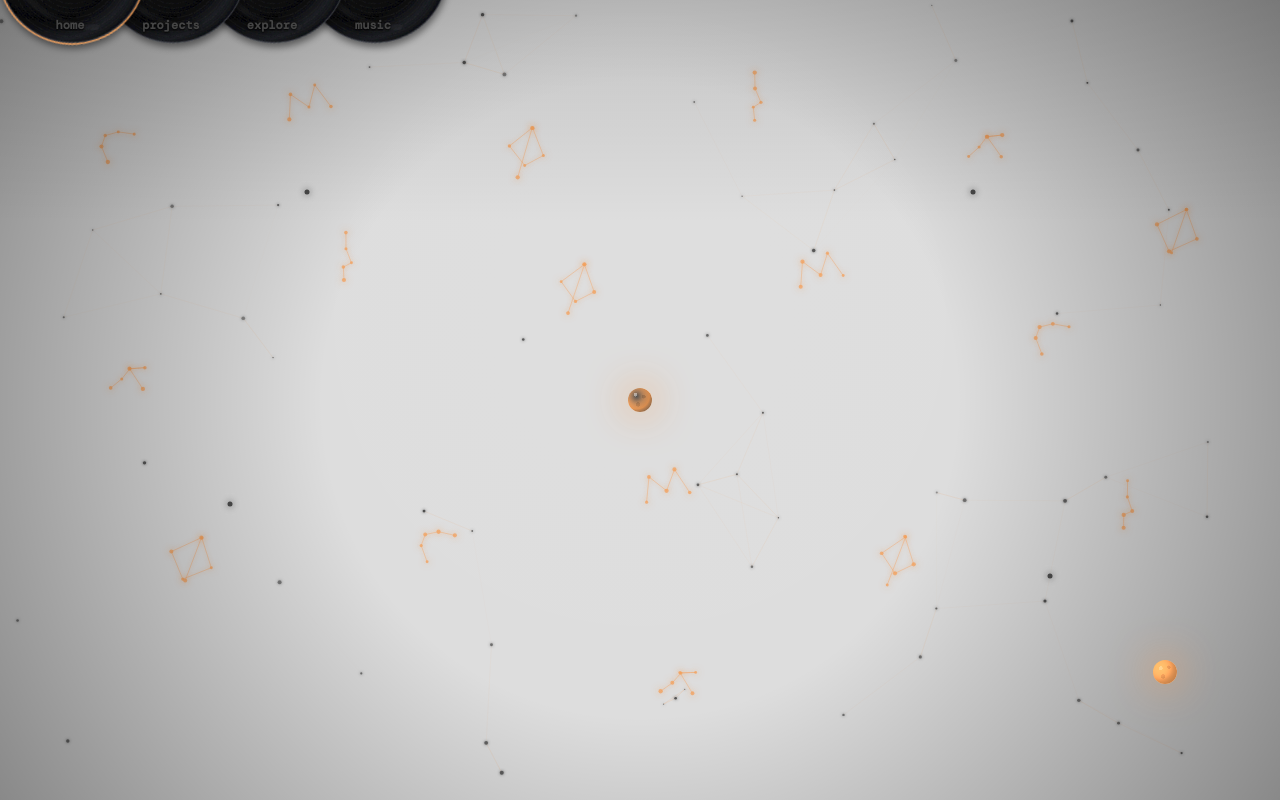
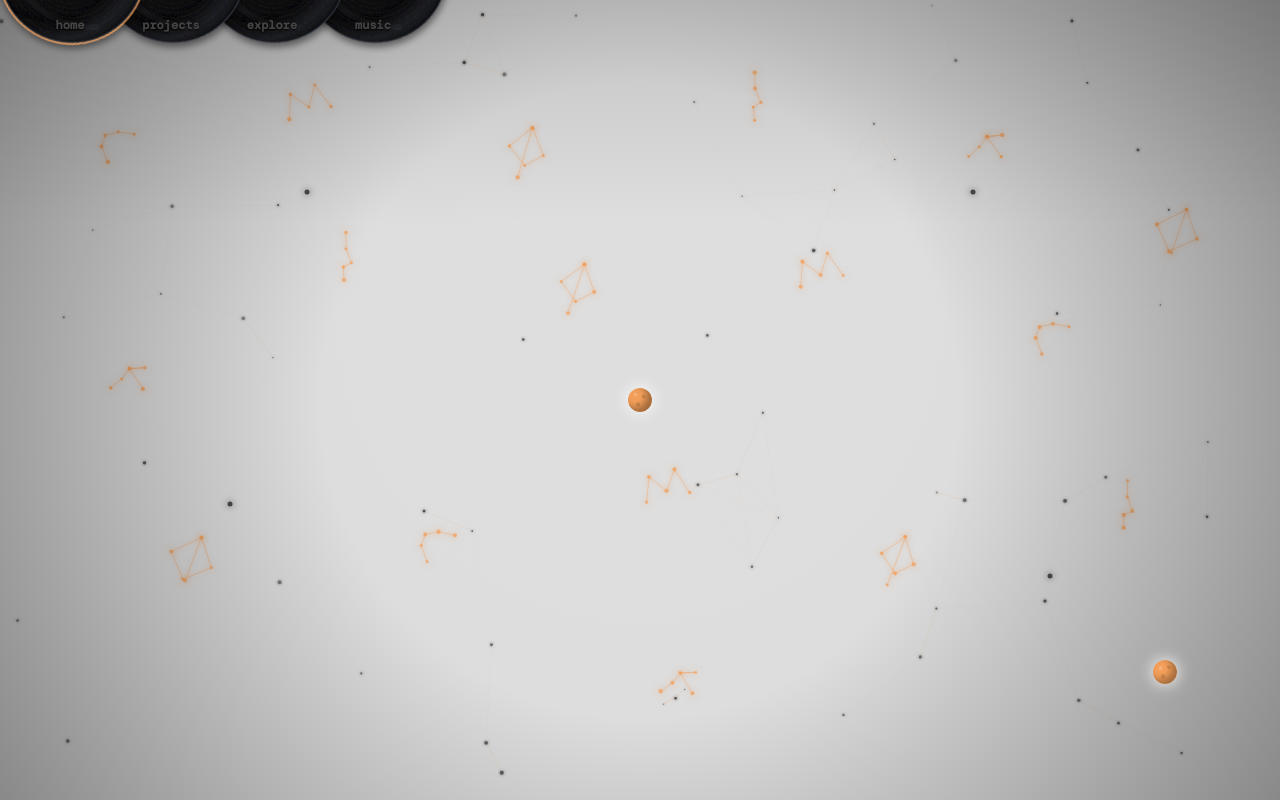
Before and after one commit to youngclaus/weidenfeller, a Next.js app: page / in a window 1280 px wide. Built offline with nearby package versions, Linux system fonts and the light colour scheme; a web font is replaced by a local one.

Commit message:
Correct celestial theme color and glow behavior
* fix theme glow filter

* fix: use c3 surface and theme glow for moon

* fix: use c3 surface and theme glow for planet

* fix: use theme glow color on explore hover

* chore: keep explore glow change narrowly scoped

```diff
--- a/components/About/ImageContainer.tsx
+++ b/components/About/ImageContainer.tsx
@@ -2,7 +2,7 @@ import styled, { css } from 'styled-components';
 import { useRef, useEffect, useState } from 'react';
 import { getObjectsWithState, ObjectWithState } from '../BlueprintMenu/blueprints';
 import { useTheme } from '../Theme/ThemeContext';
-import { getExploreGlowFilter } from '../Theme/exploreGlow';
+import { getThemeGlowFilter } from '../Theme/exploreGlow';
 import InventoryButton from './InventoryButton';
 import InventoryManager from '../../components/BlueprintMenu/InventoryManager';
 
@@ -215,7 +215,7 @@ const GlowImage = styled.img<{ $active: boolean }>`
   &:hover {
     ${({ $active, theme }) =>
       $active
-        ? css`filter: ${getExploreGlowFilter(theme.c3)};`
+        ? css`filter: ${getThemeGlowFilter(theme.glow, 20)};`
         : css`filter: brightness(0) drop-shadow(0 0 12px ${theme.c4});`}
   }
 `;
--- a/components/Index/FeaturedStars.tsx
+++ b/components/Index/FeaturedStars.tsx
@@ -1,7 +1,7 @@
 import React from 'react';
 import styled from 'styled-components';
 import { featuredStars } from './featuredStarsData';
-import { getExploreGlowFilter } from '../Theme/exploreGlow';
+import { getThemeGlowFilter } from '../Theme/exploreGlow';
 
 type StarStyle = React.CSSProperties & {
   '--x': string;
@@ -83,7 +83,7 @@ const Point = styled.span<{ $central: boolean }>`
   border-radius: 50%;
   background: ${({ $central, theme }) => (
     $central
-      ? `radial-gradient(circle at 31% 28%, rgba(255,255,255,.34) 0 7%, transparent 8%), radial-gradient(circle at 66% 36%, rgba(0,0,0,.14) 0 8%, transparent 9%), radial-gradient(circle at 42% 68%, rgba(0,0,0,.12) 0 10%, transparent 11%), radial-gradient(circle at 36% 34%, ${theme.c4}, ${theme.c3} 58%, ${theme.c2} 100%)`
+      ? `radial-gradient(circle at 31% 28%, rgba(255,255,255,.18) 0 7%, transparent 8%), radial-gradient(circle at 66% 36%, rgba(0,0,0,.14) 0 8%, transparent 9%), radial-gradient(circle at 42% 68%, rgba(0,0,0,.12) 0 10%, transparent 11%), ${theme.c3}`
       : theme.c4
   )};
   box-shadow: ${({ $central, theme }) => (
@@ -92,7 +92,7 @@ const Point = styled.span<{ $central: boolean }>`
       : `0 0 7px ${theme.c4}, 0 0 14px ${theme.glow}`
   )};
   filter: ${({ $central, theme }) => (
-    $central ? getExploreGlowFilter(theme.c3) : 'none'
+    $central ? getThemeGlowFilter(theme.glow, 8) : 'none'
   )};
   transform: translate(-50%, -50%);
   transition: transform 150ms ease, box-shadow 150ms ease, filter 150ms ease;
@@ -100,11 +100,14 @@ const Point = styled.span<{ $central: boolean }>`
 
   ${Star}:hover &,
   ${Star}:focus-visible & {
-    transform: translate(-50%, -50%) scale(${({ $central }) => ($central ? 1.06 : 1.2)});
+    transform: translate(-50%, -50%) scale(${({ $central }) => ($central ? 1 : 1.2)});
     box-shadow: ${({ $central, theme }) => (
       $central
-        ? 'inset -5px -4px 7px rgba(0,0,0,.3)'
+        ? 'inset -5px -4px 7px rgba(0,0,0,.34)'
         : `0 0 10px ${theme.c4}, 0 0 19px ${theme.glow}`
+    )};
+    filter: ${({ $central, theme }) => (
+      $central ? getThemeGlowFilter(theme.glow, 20) : 'none'
     )};
   }
 
--- a/components/Index/ThemeMoon.tsx
+++ b/components/Index/ThemeMoon.tsx
@@ -1,7 +1,7 @@
 import React from 'react';
 import styled from 'styled-components';
 import { useTheme } from '../Theme/ThemeContext';
-import { getExploreGlowFilter } from '../Theme/exploreGlow';
+import { getThemeGlowFilter } from '../Theme/exploreGlow';
 
 const ThemeMoon: React.FC = () => {
   const { theme, switchTheme } = useTheme();
@@ -68,7 +68,7 @@ const Moon = styled.span<{ $crescent: boolean }>`
     radial-gradient(circle at 42% 68%, rgba(0, 0, 0, 0.12) 0 10%, transparent 11%),
     ${({ theme }) => theme.c3};
   box-shadow: inset -5px -4px 7px rgba(0, 0, 0, 0.32);
-  filter: ${({ theme }) => getExploreGlowFilter(theme.c3)};
+  filter: ${({ theme }) => getThemeGlowFilter(theme.glow, 8)};
   -webkit-mask-image: ${({ $crescent }) => (
     $crescent
       ? 'radial-gradient(circle at 72% 42%, transparent 0 44%, #000 46%)'
@@ -84,13 +84,12 @@ const Moon = styled.span<{ $crescent: boolean }>`
   -webkit-mask-size: 100% 100%;
   mask-size: 100% 100%;
   transform: translate(-50%, -50%);
-  transition: transform 150ms ease, filter 150ms ease, box-shadow 150ms ease;
+  transition: filter 150ms ease;
   pointer-events: none;
 
   ${MoonButton}:hover &,
   ${MoonButton}:focus-visible & {
-    transform: translate(-50%, -50%) scale(1.08);
-    box-shadow: inset -5px -4px 7px rgba(0, 0, 0, 0.28);
+    filter: ${({ theme }) => getThemeGlowFilter(theme.glow, 20)};
   }
 
   @media (max-width: 699px) {
--- a/components/Theme/exploreGlow.ts
+++ b/components/Theme/exploreGlow.ts
@@ -1,3 +1,3 @@
-export const getExploreGlowFilter = (accentColor: string): string => (
-  `brightness(1.2) drop-shadow(0 0 20px ${accentColor})`
-);
+export const getThemeGlowFilter = (glowColor: string, blurRadius: number): string => {
+  return `drop-shadow(0 0 ${blurRadius}px ${glowColor})`;
+};
```
